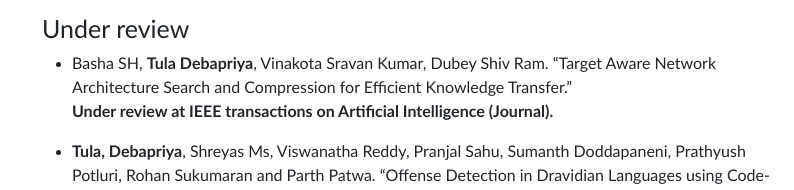
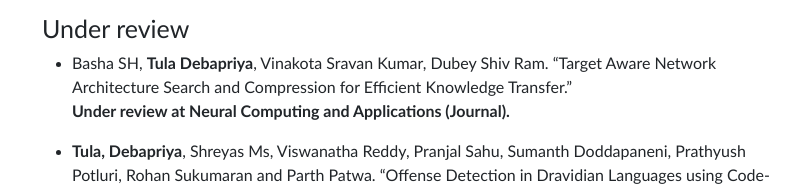
Before and after one commit to Debapriya-Tula/Debapriya-Tula.github.io, a plain HTML site: page index.html in a window 1280 px wide. Shown: the part 1198-1388 px from the top of the page, without its empty margins (228-1022 px from the left). Drawn offline with nearby package versions, Linux system fonts and the light colour scheme.

Commit message:
Journal update

```diff
--- a/index.html
+++ b/index.html
@@ -207,7 +207,7 @@
                         Basha SH, <span style="font-weight:1000">Tula Debapriya</span>, Vinakota Sravan Kumar, Dubey Shiv Ram. “Target Aware Network
                           Architecture Search
                           and Compression for Efficient Knowledge Transfer.” <br>
-                          <span style="font-weight:1000">Under review at IEEE transactions on Artificial Intelligence (Journal).</span><br>
+                          <span style="font-weight:1000">Under review at Neural Computing and Applications (Journal).</span><br>
                       </p>
                     </li>
 
```
